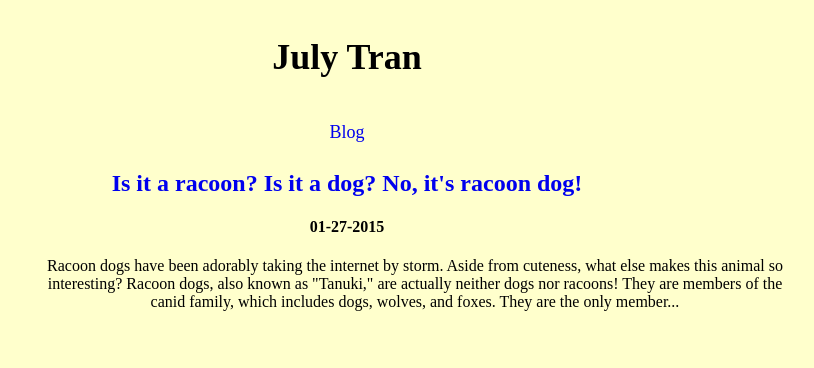
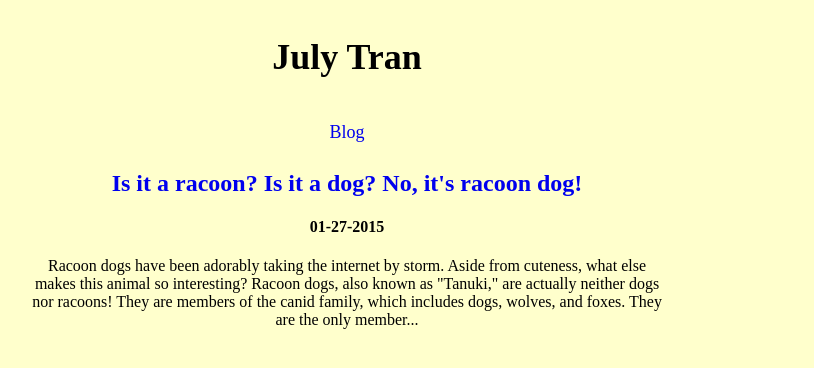
Before and after one commit to julyytran/julyytran.github.io, a Jekyll site: the page built from index.html, in a window 1280 px wide. Shown: the top 368 px of the page, without its empty margins (293-1107 px from the left). Built offline with Jekyll 4.4.1, drawn with Linux system fonts in a browser that asks for light colours.

Commit message:
center text

```diff
--- a/css/styles.css
+++ b/css/styles.css
@@ -31,7 +31,7 @@ h3 {
   font-size: 36px;
 }
 
-h1 {
+h1, p {
   text-align: center;
 }
 #nav {
@@ -46,7 +46,7 @@ h1 {
   text-align: center;
 }
 
-p {
+#post_text {
   margin-left: auto;
   margin-right: auto;
   width: 48em
```
